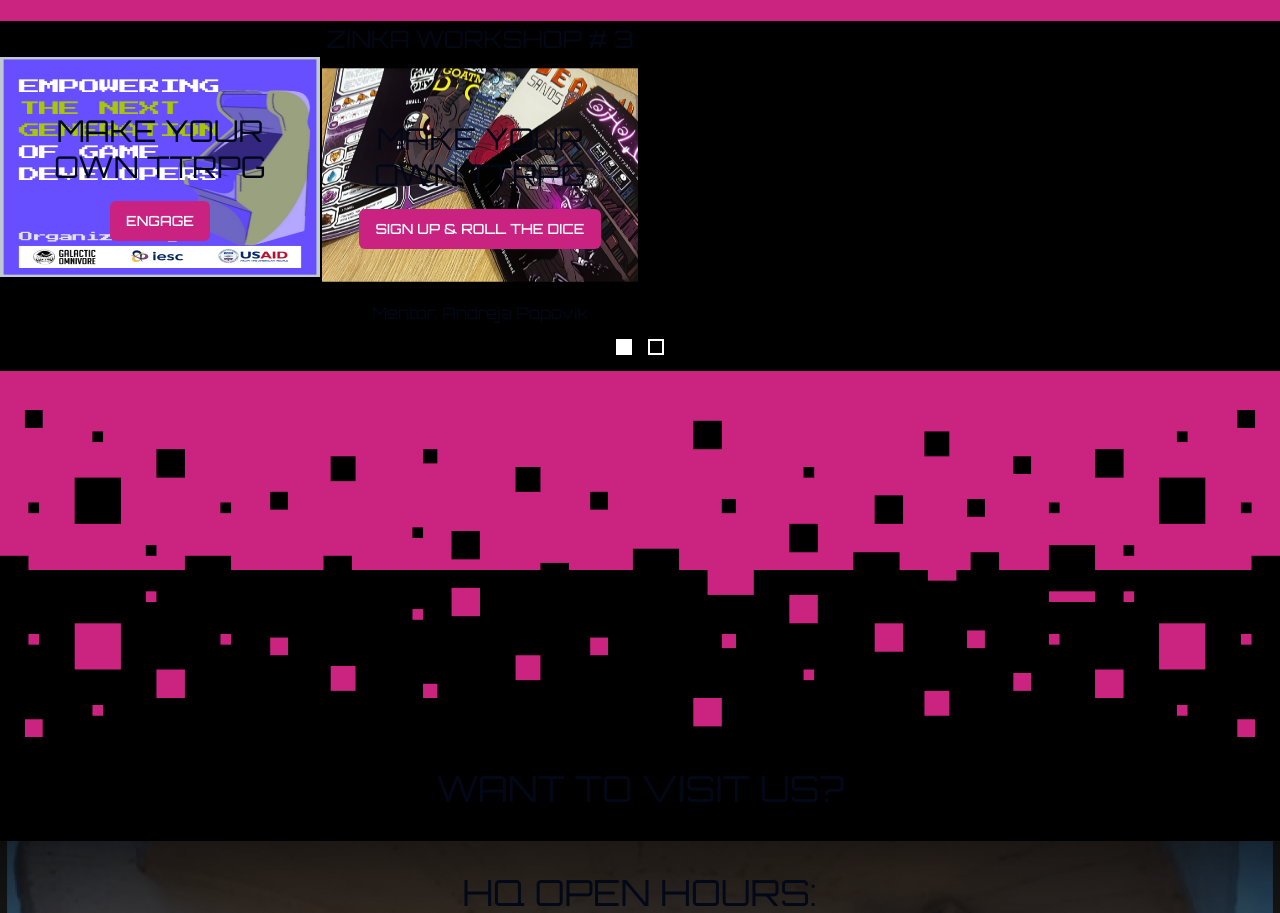
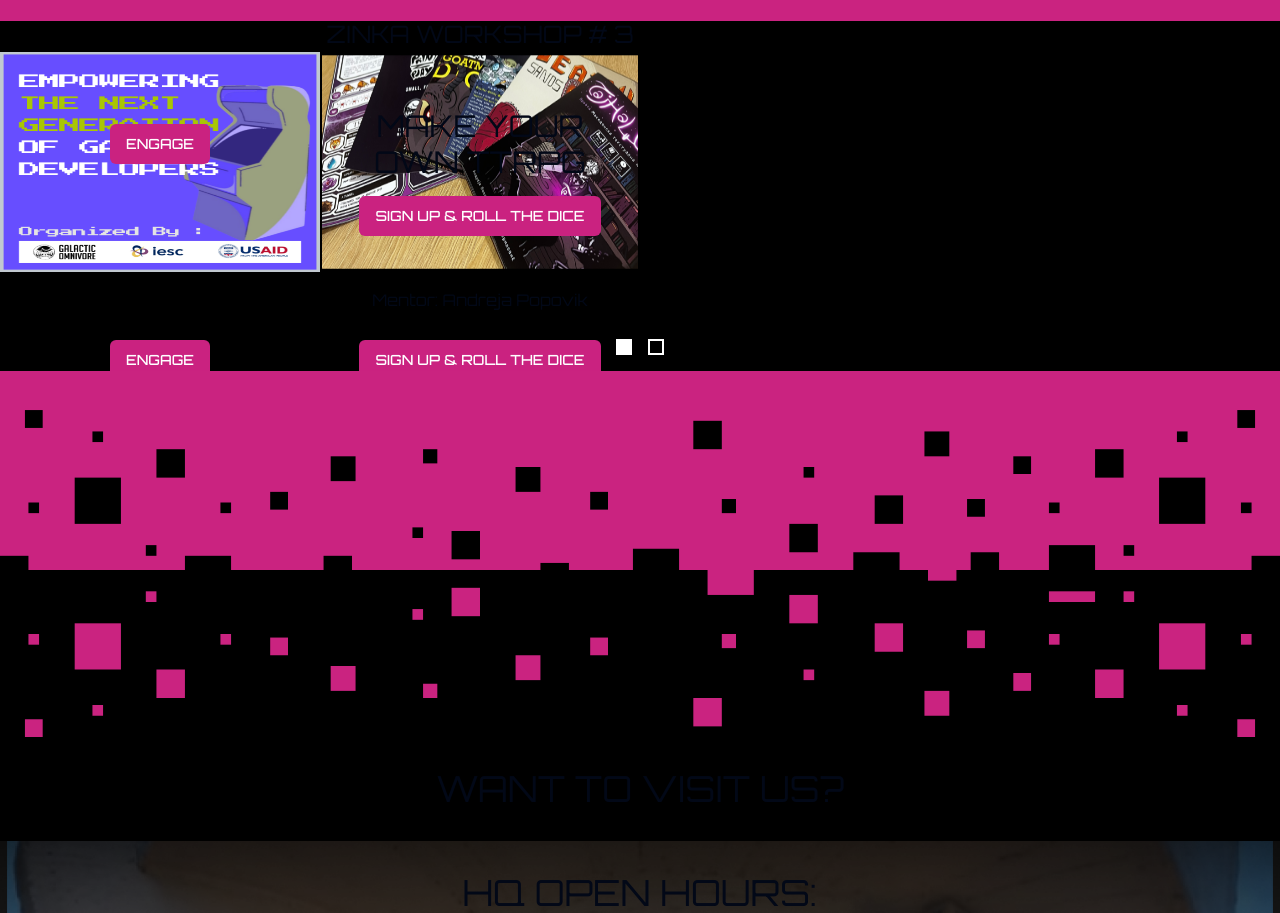
Before and after one commit to GalacticOmnivoreElder/gowebsite, a Next.js app: page / in a window 1280 px wide. Shown: the part 3132-4045 px from the top of the page. Built offline with nearby package versions, Linux system fonts and the light colour scheme.

Commit message:
Fix events

```diff
--- a/src/app/page.js
+++ b/src/app/page.js
@@ -225,9 +225,17 @@ const EventCard = ({
       <div className="flex justify-center p-2">
         <div className="min-h-[28px] text-center">{instructor}</div>
       </div>
+      <div className="flex justify-center p-2">
+        <a href={link}>
+          <Button className={`text-white bg-[#CA2280] hover:bg-[#CA2280]`}>
+            {cta}
+          </Button>
+        </a>
+      </div>
     </div>
   );
 };
+
 
 const eventSlidesData = [
   {
@@ -236,7 +244,7 @@ const eventSlidesData = [
     date: "",
     location: "",
     image: event3Img,
-    hook: "MAKE YOUR OWN TTRPG",
+    hook: "",
     cta: "ENGAGE",
     link: "https://itch.io/jam/gogamejam2024",
   },
```
